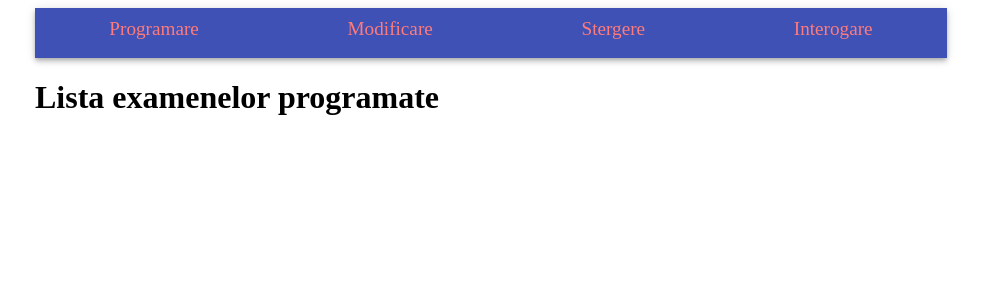
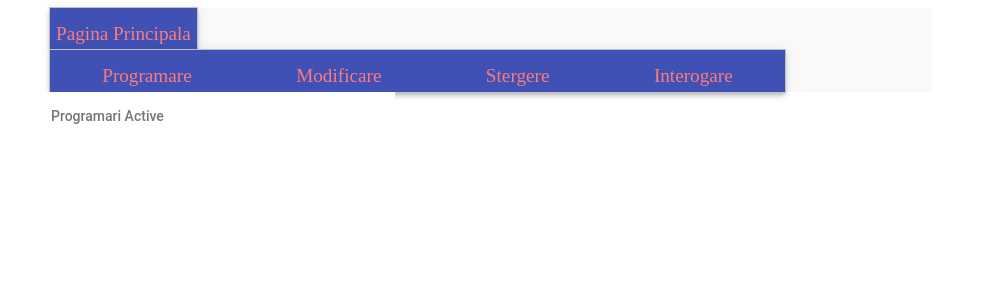
Before and after one commit to constAlex/platforma-facultate-demo, a React (Create React App) app: page / in a window 1280 px wide. Shown: the top 300 px of the page, without its empty margins (149-1130 px from the left). Built offline with nearby package versions, Linux system fonts and the light colour scheme.

Commit message:
Create a grid for nav-bar with react-grid-system. Add new route for main page and show active appointments

```diff
--- a/package.json
+++ b/package.json
@@ -4,12 +4,14 @@
   "private": true,
   "dependencies": {
     "@material-ui/core": "^4.9.12",
+    "@material-ui/icons": "^4.9.1",
     "@material-ui/pickers": "^3.2.10",
     "@testing-library/jest-dom": "^4.2.4",
     "@testing-library/react": "^9.5.0",
     "@testing-library/user-event": "^7.2.1",
     "react": "^16.13.1",
     "react-dom": "^16.13.1",
+    "react-grid-system": "^6.3.1",
     "react-redux": "^7.2.0",
     "react-router-dom": "^5.1.2",
     "react-scripts": "3.4.1",
--- a/src/App.js
+++ b/src/App.js
@@ -3,15 +3,14 @@ import "./App.css";
 import Container from "@material-ui/core/Container";
 import NavBar from "./NavBar";
 import { Switch, Route } from "react-router-dom";
-import { FormContainer } from "./redux/container";
+import { FormContainer, MainContainer } from "./redux/container";
 
 function App() {
   return (
-
     <Container className="App" maxWidth="md">
       <NavBar />
       <Switch>
-        <Route exact path="/" render={() => <h1>Lista examenelor programate</h1>} />
+        <Route exact path="/" render={() => <MainContainer />} />
         <Route exact path="/programare" render={() => <FormContainer />} />
         <Route render={() => <h1>NOT FOUND.</h1>} />
       </Switch>
--- /dev/null
+++ b/src/Main.jsx
@@ -0,0 +1,63 @@
+import React from "react";
+import { makeStyles } from "@material-ui/core/styles";
+import ListSubheader from "@material-ui/core/ListSubheader";
+import List from "@material-ui/core/List";
+import ListItem from "@material-ui/core/ListItem";
+import ListItemText from "@material-ui/core/ListItemText";
+import Collapse from "@material-ui/core/Collapse";
+import ExpandLess from "@material-ui/icons/ExpandLess";
+import ExpandMore from "@material-ui/icons/ExpandMore";
+
+const useStyles = makeStyles((theme) => ({
+  root: {
+    width: "100%",
+    maxWidth: 360,
+    backgroundColor: theme.palette.background.paper,
+  },
+  nested: {
+    paddingLeft: theme.spacing(4),
+  },
+}));
+
+function Main({ programari }) {
+  const classes = useStyles();
+  const [open, setOpen] = React.useState(true);
+
+  const handleClick = () => {
+    setOpen(!open);
+  };
+  return (
+    <List
+      component="nav"
+      aria-labelledby="nested-list-subheader"
+      subheader={
+        <ListSubheader component="div" id="nested-list-subheader">
+          Programari Active
+        </ListSubheader>
+      }
+      className={classes.root}
+    >
+      <div>
+        {programari.map((programare) => (
+          <div style={{border: "1px solid black", marginBottom: "5px"}} key={programare.id}>
+            <ListItem button onClick={handleClick}>
+              <ListItemText primary={programare.materie} />
+              {open ? <ExpandLess /> : <ExpandMore />}
+            </ListItem>
+            <Collapse in={open} timeout="auto" unmountOnExit>
+              <ListItem>Specializarea: {programare.specializare}</ListItem>
+              <ListItem>Profesor: {programare.profesor}</ListItem>
+              <ListItem>Sesiune: {programare.sesiune}</ListItem>
+              <ListItem>Anul: {programare.an_univ}</ListItem>
+              <ListItem>An Studii: {programare.an_stud}</ListItem>
+              <ListItem>Data Examen: {programare.data_exam}</ListItem>
+              <ListItem>Ora Examen: {programare.ora_exam}</ListItem>
+            </Collapse>
+          </div>
+        ))}
+      </div>
+    </List>
+  );
+}
+
+export default Main;
--- a/src/NavBar.css
+++ b/src/NavBar.css
@@ -1,7 +1,7 @@
 .NavBar-AppBar {
     display: flex!important;
     flex-direction: row!important;
-    height: 50px!important;
+    height: 100%!important;
 }
 
 .NavBar-Link {
--- a/src/NavBar.jsx
+++ b/src/NavBar.jsx
@@ -2,15 +2,34 @@ import React from "react";
 import "./NavBar.css";
 import AppBar from "@material-ui/core/AppBar";
 import { Link } from "react-router-dom";
+import { Container, Row, Col } from "react-grid-system";
 
 function NavBar() {
   return (
     <div className="NavBar">
+      <Container fluid>
+        <Row align="center" nowrap gutterWidth={0} debug>
+          <Col style={{ marginRight: "5px", height: "100%" }} xs={2} debug>
             <AppBar className="NavBar-AppBar" position="static">
-        <Link className="NavBar-Link" to="/programare" value="/programare">
+              <Link className="NavBar-Link" to="/" value="/">
+                Pagina Principala
+              </Link>
+            </AppBar>
+          </Col>
+          <Col xs={10} debug>
+            <AppBar className="NavBar-AppBar" position="static">
+              <Link
+                className="NavBar-Link"
+                to="/programare"
+                value="/programare"
+              >
                 Programare
               </Link>
-        <Link className="NavBar-Link" to="/modificare" value="/modificare">
+              <Link
+                className="NavBar-Link"
+                to="/modificare"
+                value="/modificare"
+              >
                 Modificare
               </Link>
               <Link className="NavBar-Link" to="/stergere">
@@ -20,6 +39,9 @@ function NavBar() {
                 Interogare
               </Link>
             </AppBar>
+          </Col>
+        </Row>
+      </Container>
     </div>
   );
 }
--- a/src/redux/container.js
+++ b/src/redux/container.js
@@ -1,4 +1,5 @@
 import { connect } from "react-redux";
+import Main from "../Main";
 import MainForm from "../MainForm";
 import {
   adaugaProgramare,
@@ -23,3 +24,5 @@ export const FormContainer = connect(
   mapStateToProps,
   mapDispatchToProps
 )(MainForm);
+
+export const MainContainer = connect(mapStateToProps)(Main);
```
Also changed, not shown: 1 other file (tests, documents, lock files or other folders). Lines whose indentation alone changed are shown as unchanged.
